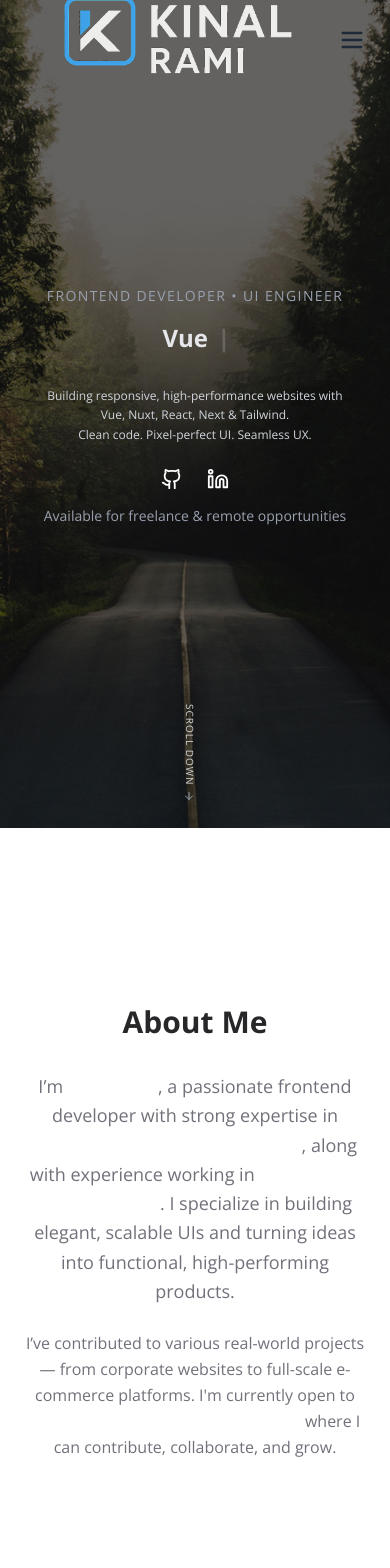
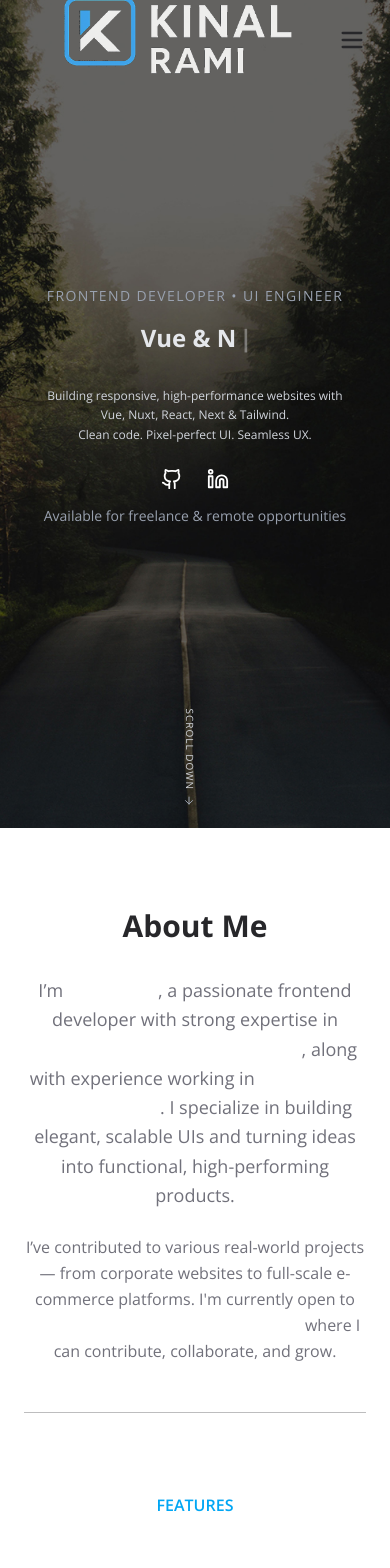
Before and after one commit to KinalRami/portfolio, a Next.js app: page / in a window 390 px wide. Shown: the top 1568 px of the page. Built offline with nearby package versions, Linux system fonts and the light colour scheme.

Commit message:
Improve design

```diff
--- a/src/app/page.js
+++ b/src/app/page.js
@@ -7,7 +7,7 @@ import Footer from '@/components/Footer'
 
 export default function Home() {
   return (
-    <div className="space-y-24 scroll-smooth">
+    <div className="scroll-smooth">
       <Hero/>
       <About />
       <Features/>
--- a/src/components/About.jsx
+++ b/src/components/About.jsx
@@ -2,7 +2,7 @@ export default function About() {
   return (
     <section
       id="about"
-      className="bg-white dark:bg-zinc-900 text-zinc-800 dark:text-zinc-100 py-20 px-6"
+      className="relative before:content-[''] before:block before:h-20 before:-mt-20 before:invisible bg-white dark:bg-zinc-900 text-zinc-800 dark:text-zinc-100 pt-20 px-6"
     >
       <div className="max-w-4xl mx-auto text-center">
         <h2 className="text-3xl sm:text-4xl font-bold mb-8">About Me</h2>
@@ -19,6 +19,7 @@ export default function About() {
           <span className="text-white font-medium">freelance and remote opportunities</span> where I can contribute, collaborate, and grow.
         </p>
       </div>
+      <hr className="border-t border-zinc-800 dark:border-zinc-700 mt-12 opacity-30" />
     </section>
   );
 }
--- a/src/components/Features.jsx
+++ b/src/components/Features.jsx
@@ -49,7 +49,7 @@ export default function Features() {
     },
   ];
   return (
-    <section id='features' className="bg-white dark:bg-zinc-900 text-zinc-800 dark:text-zinc-100 py-20 px-6">
+    <section id='features' className="relative before:content-[''] before:block before:h-20 before:-mt-20 before:invisible bg-white dark:bg-zinc-900 text-zinc-800 dark:text-zinc-100 pt-20 px-6">
       <div className='max-w-6xl mx-auto'>
         <p className="text-sky-500 font-semibold uppercase text-center">Features</p>
       <h2 className="text-4xl font-bold mt-2 mb-8 text-white text-center">What I Do</h2>
@@ -66,6 +66,7 @@ export default function Features() {
         ))}
       </div>
       </div>
+      <hr className="border-t border-zinc-800 dark:border-zinc-700 mt-12 opacity-30" />
     </section>
   );
 }
--- a/src/components/Footer.jsx
+++ b/src/components/Footer.jsx
@@ -21,9 +21,9 @@ export default function Contact() {
   }
 
   return (
-    <footer className="bg-white dark:bg-zinc-900 text-zinc-800 dark:text-zinc-100 pt-12 px-6">
+    <footer className="bg-white dark:bg-zinc-900 text-zinc-800 dark:text-zinc-100 px-6">
       {/* Bottom bar */}
-      <div className="border-t border-zinc-700 max-w-7xl mx-auto flex flex-col justify-center items-center text-xs py-6 text-gray-500">
+      <div className="flex flex-col justify-center items-center text-xs py-6 text-gray-500">
         <Link href="/" className="mb-2">
           <Image
             src="/images/logo.png"
--- a/src/components/Header.jsx
+++ b/src/components/Header.jsx
@@ -16,18 +16,15 @@ export default function Header() {
       setScrolled(window.scrollY > 10)
     }
     window.addEventListener('scroll', handleScroll)
-     // Prevent scroll when menu is open
-    if (isOpen) {
-      document.body.style.overflow = 'hidden'
-    } else {
-      document.body.style.overflow = ''
-    }
+    document.body.style.overflow = isOpen ? 'hidden' : ''
+
     return () => {
       window.removeEventListener('scroll', handleScroll)
       document.body.style.overflow = ''
     }
   }, [isOpen])
 
+  // Smooth scroll handler
   const scrollToSection = (id) => {
     const el = document.getElementById(id)
     if (el) {
@@ -46,8 +43,10 @@ export default function Header() {
 
   return (
     <header
-      className={`fixed top-0 z-50 w-full transition-all duration-300 ${
-        scrolled ? 'bg-white/90 dark:bg-zinc-900/80 shadow-lg backdrop-blur-md' : 'bg-transparent'
+      className={`fixed top-0 z-[100] w-full transition-all duration-300 ${
+        scrolled
+          ? 'bg-white/90 dark:bg-zinc-900/80 shadow-lg md:backdrop-blur-md'
+          : 'bg-transparent'
       }`}
     >
       <div className="md:max-w-7xl md:mx-auto px-6 flex items-center justify-between h-20">
@@ -58,12 +57,12 @@ export default function Header() {
             alt="Kinal Rami Logo"
             width={120}
             height={20}
-            className="h-auto w-auto text-white"
+            className="h-auto w-auto"
           />
         </Link>
 
         {/* Desktop Nav */}
-        <nav className="hidden  md:flex space-x-6 text-xs uppercase font-medium text-gray-800 dark:text-gray-200">
+        <nav className="hidden md:flex space-x-6 text-xs uppercase font-medium text-gray-800 dark:text-gray-200">
           {navLinks.map(({ href, label }) => (
             <button
               key={href}
@@ -78,25 +77,31 @@ export default function Header() {
         {/* Mobile Toggle */}
         <button
           onClick={toggleMenu}
-          className="md:hidden text-gray-800 dark:text-white focus:outline-none"
+          className="md:hidden text-zinc-800 dark:text-white focus:outline-none z-[110] relative"
         >
-          {isOpen ? <X size={28} /> : <Menu size={28} />}
+          {isOpen ? <X size={28} className="mr-2" /> : <Menu size={28} />}
         </button>
       </div>
 
+      {/* Mobile Menu Layer */}
+      {isOpen && (
+        <>
+          {/* Backdrop */}
+          <div className="fixed inset-0 bg-black/50 backdrop-blur-sm z-[99]" />
+
           {/* Mobile Fullscreen Menu */}
-      {isOpen && (
-        <div className="fixed inset-0 bg-white dark:bg-gray-900 z-40 flex flex-col items-center justify-center gap-6 text-lg font-semibold text-gray-800 dark:text-white transition-all ">
+          <div className="fixed inset-0 z-[100] bg-white dark:bg-zinc-900 w-full h-full flex flex-col items-center justify-center gap-8 text-gray-900 dark:text-white text-lg font-semibold transition-all duration-300 ease-in-out">
             {navLinks.map(({ href, label }) => (
               <button
                 key={href}
                 onClick={() => scrollToSection(href.replace('#', ''))}
-              className="transition"
+                className="transition-all hover:text-blue-500"
               >
                 {label}
               </button>
             ))}
           </div>
+        </>
       )}
     </header>
   )
--- a/src/components/Projects.jsx
+++ b/src/components/Projects.jsx
@@ -50,7 +50,7 @@ export default function Projects() {
   return (
     <section
       id="portfolio"
-      className="bg-white dark:bg-zinc-900 text-zinc-800 dark:text-zinc-100 py-20 px-6"
+      className="relative before:content-[''] before:block before:h-20 before:-mt-20 before:invisible bg-white dark:bg-zinc-900 text-zinc-800 dark:text-zinc-100 pt-20 px-6"
     >
       <div className="max-w-6xl mx-auto">
         <p className="text-sky-500 font-semibold uppercase text-center">Visit my portfolio</p>
@@ -100,6 +100,7 @@ export default function Projects() {
           ))}
         </div>
       </div>
+      <hr className="border-t border-zinc-800 dark:border-zinc-700 mt-12 opacity-30" />
     </section>
   );
 }
--- a/src/components/Resume.jsx
+++ b/src/components/Resume.jsx
@@ -52,7 +52,10 @@ export default function ResumeTabs() {
   const [activeTab, setActiveTab] = useState("experience");
 
   return (
-    <section className="bg-white dark:bg-zinc-900 text-zinc-800 dark:text-zinc-100 py-16 px-6 md:px-20" id="resume">
+    <section
+      id='resume'
+      className="relative before:content-[''] before:block before:h-20 before:-mt-20 before:invisible bg-white dark:bg-zinc-900 text-zinc-800 dark:text-zinc-100 pt-20 px-6"
+    >
       <div className="text-center mb-12">
         <p className="text-sky-500 font-semibold">3+ YEARS OF EXPERIENCE</p>
         <h2 className="text-4xl font-bold text-gray-100 mt-2">My Resume</h2>
@@ -136,6 +139,7 @@ export default function ResumeTabs() {
           </div>
         )}
       </div>
+      <hr className="border-t border-zinc-800 dark:border-zinc-700 mt-12 opacity-30" />
     </section>
   );
 }
```
Lines whose indentation alone changed are shown as unchanged.
